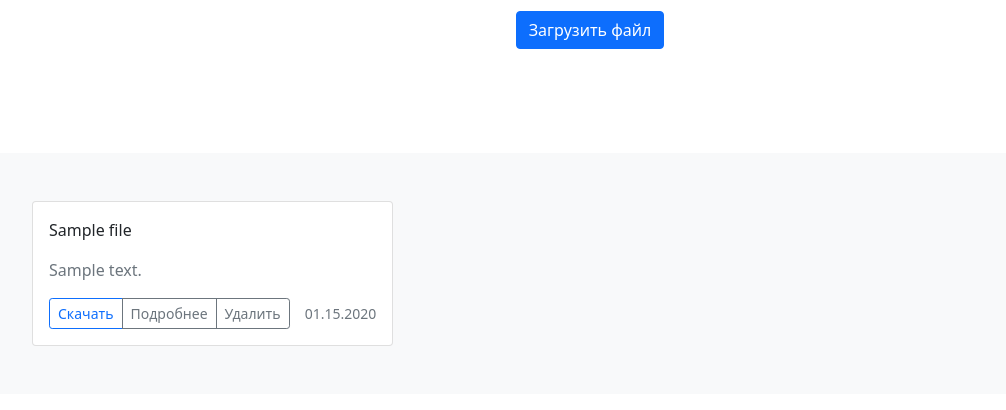
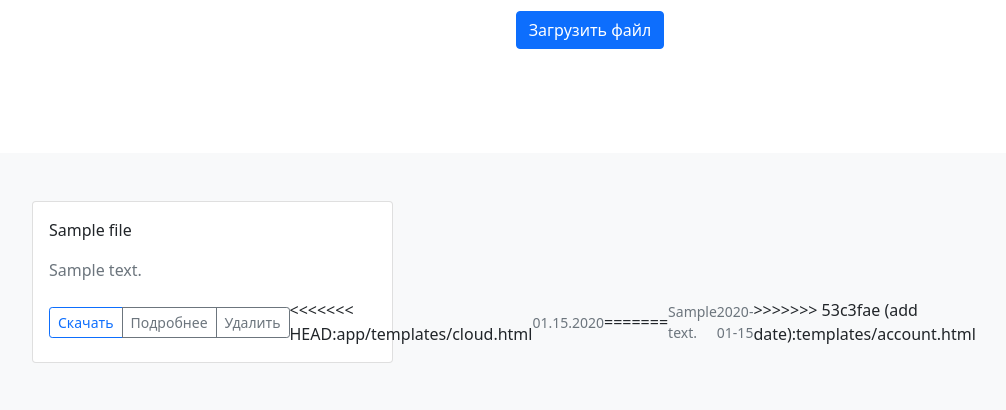
Before and after one commit to prostoLavr/Yandex.Lyceum.Cloud, a Flask app: template app/templates/cloud.html in a window 1280 px wide. Shown: the part 246-656 px from the top of the page, without its empty margins (50-1056 px from the left). Run offline with Flask 2, Linux system fonts and the light colour scheme; the template is opened without the code that fills it: most values are stand-ins (such as "Sample title", 1, 10 or a date in 2020).

Commit message:
rebase from main

```diff
--- a/app/templates/cloud.html
+++ b/app/templates/cloud.html
@@ -36,7 +36,12 @@
                     <a type="button" href="/edit_file/{{ file.path }}" class="btn btn-sm btn-outline-secondary">Подробнее</a>
                     <a type="button" href="/remove/{{ file.path }}" class="btn btn-sm btn-outline-secondary">Удалить</a>
                   </div>
+<<<<<<< HEAD:app/templates/cloud.html
                   <small class="text-muted">{{ file.date.strftime("%m.%d.%Y") }}</small>
+=======
+                  <small class="text-muted">{{ file.desc }}</small>
+                  <small class="text-muted">{{ file.date.date() }}</small>
+>>>>>>> 53c3fae (add date):templates/account.html
                 </div>
               </div>
             </div>
```
